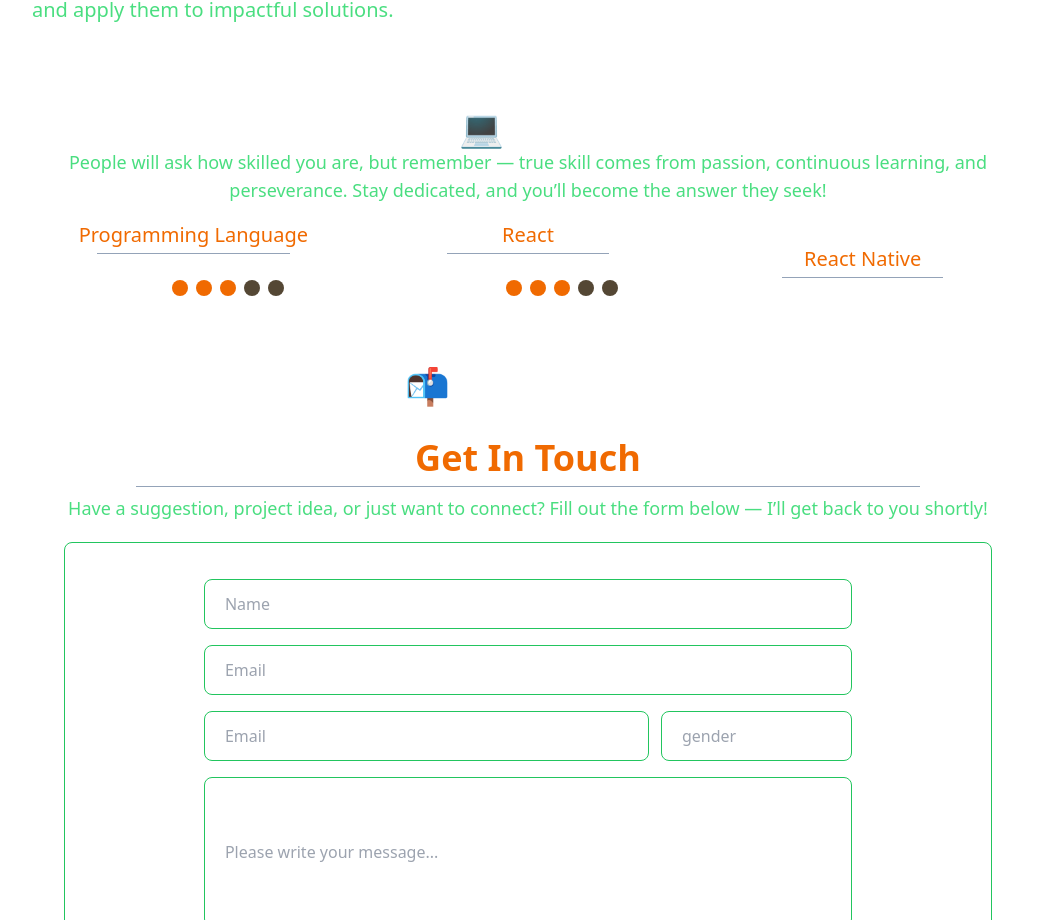
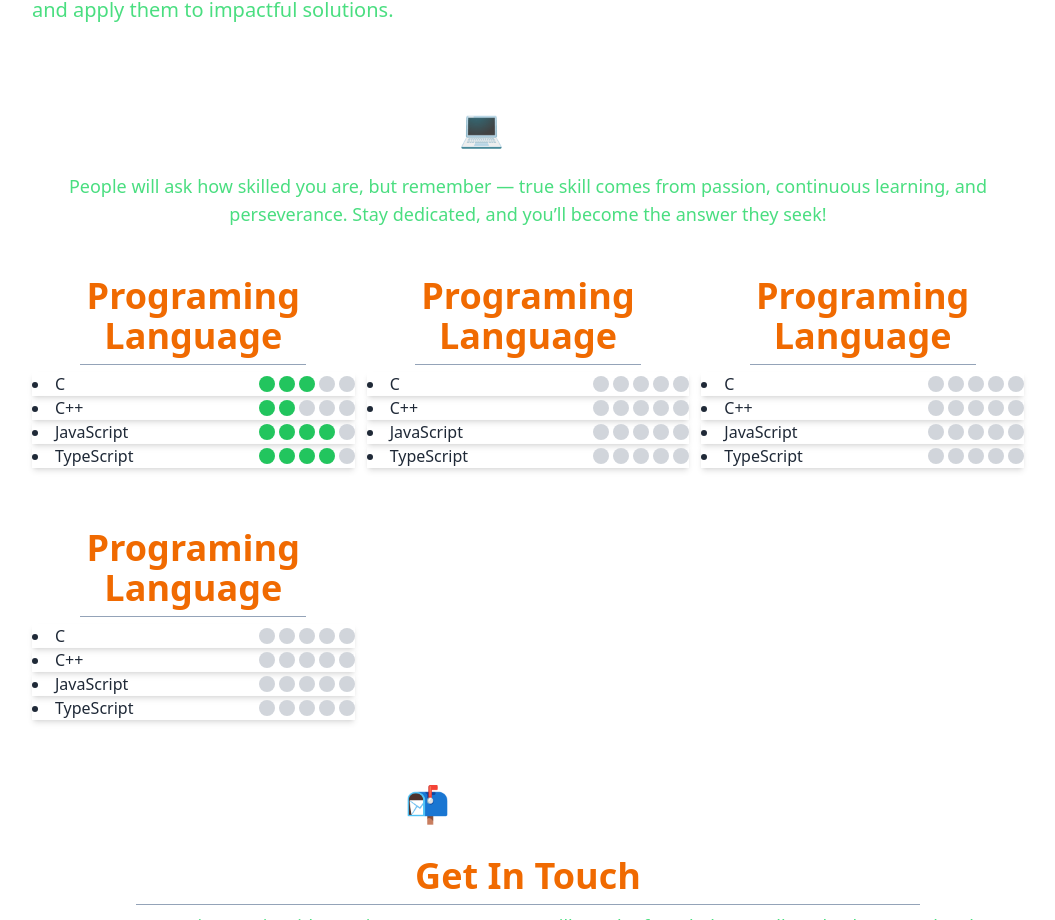
Before and after one commit to amandiu/Portfolio, a React (Vite) app: page / in a window 1280 px wide. Shown: the part 1608-2528 px from the top of the page, without its empty margins (112-1167 px from the left). Built offline with nearby package versions, Linux system fonts and the light colour scheme.

Commit message:
Skills component is in progress

```diff
--- a/package.json
+++ b/package.json
@@ -10,6 +10,9 @@
     "preview": "vite preview"
   },
   "dependencies": {
+    "@emotion/react": "^11.14.0",
+    "@emotion/styled": "^11.14.0",
+    "@mui/material": "^6.2.0",
     "react": "^18.3.1",
     "react-dom": "^18.3.1",
     "react-icons": "^5.4.0",
--- a/src/Components/About/About.jsx
+++ b/src/Components/About/About.jsx
@@ -21,9 +21,9 @@ const About = () => {
             learn new technologies and apply them to impactful solutions.
           </p>
         </div>
-        <div className="mt-5">
+        <div className="mt-5 ">
           <SubHeader subTitle="Information"></SubHeader>
-          <div className="flex gap-7 mt-2">
+          <div className="flex gap-7 mt-2 ml-[70px] md:ml-9">
             <div className="text-green-400 font-bold md:text-2xl">
               <h4 className="mb-2">NAME:</h4>
               <h4 className="mb-2">BIRTHDAY:</h4>
--- /dev/null
+++ b/src/Components/CircleRating/CircleRating.jsx
@@ -0,0 +1,36 @@
+import React, { useState } from "react";
+
+const CircleRating = ({ defaultRating, Language }) => {
+  const [rating, setRating] = useState(defaultRating); // Default rating
+
+  return (
+    <div className="flex items-center justify-between w-80 ">
+      <div className="ml-[-15px] text-xl text-white font-bold">
+        <li className="list-disc">{Language}</li>
+      </div>
+      <div className="flex items-center">
+        <div className="rating rating-lg rating-half">
+          <input
+            type="radio"
+            name="circle-rating"
+            className="rating-hidden"
+            onChange={() => setRating(0)}
+          />
+          {[...Array(5)].map((_, i) => (
+            <input
+              key={i}
+              type="radio"
+              name="circle-rating"
+              className="bg-orange-500 mask  mask-circle m-1"
+              checked={rating === i + 1}
+              onChange={() => setRating(i + 1)}
+            />
+          ))}
+        </div>
+        <div className="ml-4 text-lg font-bold">{rating} / 5</div>
+      </div>
+    </div>
+  );
+};
+
+export default CircleRating;
--- a/src/Components/Skills/Skills.jsx
+++ b/src/Components/Skills/Skills.jsx
@@ -1,61 +1,63 @@
 import React from "react";
 import TopicHeader from "../TopicHeader/TopicHeader";
+import SkillCard from "../skillCard/skillCard";
 import Radio from "../Radio/Radio";
-// import SubHeader from "../SubHeader/SubHeader";
+import SubHeader from "../SubHeader/SubHeader";
+
+const LanguageRating = ({
+  languageC,
+  languageChas,
+  languageJS,
+  languageTS,
+}) => {
+  return (
+    <div>
+      <div>
+        <SkillCard value={languageC} name="C" />
+        <SkillCard value={languageChas} name="C++" />
+        <SkillCard value={languageJS} name="JavaScript" />
+        <SkillCard value={languageTS} name="TypeScript" />
+      </div>
+    </div>
+  );
+};
 
 const Skills = () => {
   return (
     <div>
       <TopicHeader Title="💻 Skills"></TopicHeader>
-      <p className="px-16 text-lg text-green-400 text-center">
+      <p className="px-16 mt-6 text-lg text-green-400 text-center">
         People will ask how skilled you are, but remember — true skill comes
         from passion, continuous learning, and perseverance. Stay dedicated, and
         you’ll become the answer they seek!
       </p>
-      <div className="grid md:grid-cols-3 px-16 gap-3 mt-4">
-        <div className="flex flex-col items-center justify-center">
-          <h3 className="text-[20px] text-[#f06a01]">Programming Language</h3>
-          <div className="w-[60%] h-[1px] mt-[3px]  bg-slate-400"></div>
-          <div className="flex justify-between items-center grid-clo-2 mt-5 gap-5">
-            <div className="ml-[-15px] text-xl text-white font-bold">
-              <li className="list-disc">C++</li>
+
+      <div className="md:grid-cols-3 mt-4 grid px-16  gap-3">
+        <div className="flex">
+          <div>
+            <div className="text-[10px]">
+              <SubHeader subTitle="Programing Language" />
             </div>
-            <div>
-              <div className="flex gap-2 justify-center">
-                <div className="h-4 w-4 rounded-full bg-[#f06a01]"></div>
-                <div className="h-4 w-4 rounded-full bg-[#f06a01]"></div>
-                <div className="h-4 w-4 rounded-full bg-[#f06a01]"></div>
-                <div className="h-4 w-4 rounded-full bg-[#544734]"></div>
-                <div className="h-4 w-4 rounded-full bg-[#544734]"></div>
-              </div>
-            </div>
+            <LanguageRating languageChas='2' languageC="3" languageJS='4' languageTS='4' />
           </div>
         </div>
-
-        <div className="flex flex-col items-center justify-center">
-          <h3 className="text-[20px] text-center text-[#f06a01]">React</h3>
-          <div className="w-[50%] h-[1px] mt-[3px]  bg-slate-400"></div>
-          <div className="flex justify-between items-center grid-clo-2 mt-5 gap-5">
-            <div className="ml-[-15px] text-xl text-white font-bold">
-              <li className="list-disc">C++</li>
-            </div>
-            <div>
-              <div className="flex gap-2 justify-center">
-                <div className="h-4 w-4 rounded-full bg-[#f06a01]"></div>
-                <div className="h-4 w-4 rounded-full bg-[#f06a01]"></div>
-                <div className="h-4 w-4 rounded-full bg-[#f06a01]"></div>
-                <div className="h-4 w-4 rounded-full bg-[#544734]"></div>
-                <div className="h-4 w-4 rounded-full bg-[#544734]"></div>
-              </div>
-            </div>
+        <div className="flex">
+          <div>
+            <SubHeader subTitle="Programing Language" />
+            <LanguageRating />
           </div>
         </div>
-
-        <div className="flex flex-col items-center justify-center">
-          <h3 className="text-[20px] text-center text-[#f06a01]">
-            React Native
-          </h3>
-          <div className="w-[50%] h-[1px]  mt-[3px] bg-slate-400"></div>
+        <div className="flex">
+          <div>
+            <SubHeader subTitle="Programing Language" />
+            <LanguageRating />
+          </div>
+        </div>
+        <div className="flex mt-4">
+          <div>
+            <SubHeader subTitle="Programing Language" />
+            <LanguageRating />
+          </div>
         </div>
       </div>
     </div>
--- a/src/Components/SubHeader/SubHeader.jsx
+++ b/src/Components/SubHeader/SubHeader.jsx
@@ -3,7 +3,7 @@ import React from "react";
 const SubHeader = ({ subTitle }) => {
   return (
     <div>
-      <h1 className="text-center text-4xl mb-4 mt-8 text-[#f06a01] font-semibold">
+      <h1  className="text-center text-4xl mb-4 mt-8 text-[#f06a01] font-semibold">
         {subTitle}
       </h1>
       <div className="flex justify-center">
--- /dev/null
+++ b/src/Components/skillCard/skillCard.jsx
@@ -0,0 +1,23 @@
+import React from "react";
+import SubHeader from "../SubHeader/SubHeader";
+
+const SkillCard = ({ value, name }) => {
+  const totalCircles = 5;
+  const circles = Array.from({ length: totalCircles }, (_, index) => (
+    <span
+      key={index}
+      className={`inline-block h-4 w-4 rounded-full ${
+        index < value ? "bg-green-500" : "bg-gray-300"
+      }`}
+    ></span>
+  ));
+
+  return (
+    <div className="flex items-center justify-between shadow-md">
+      <li className="list-disc">{name}</li>
+      <div className="flex gap-1">{circles}</div>
+    </div>
+  );
+};
+
+export default SkillCard;
```
Also changed, not shown: 1 other file (tests, documents, lock files or other folders).
